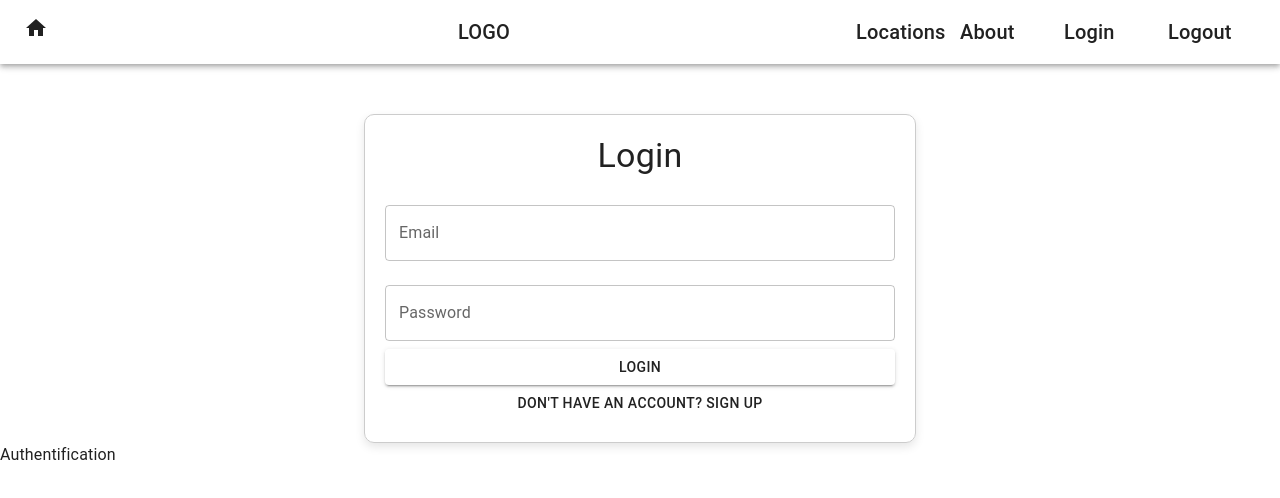
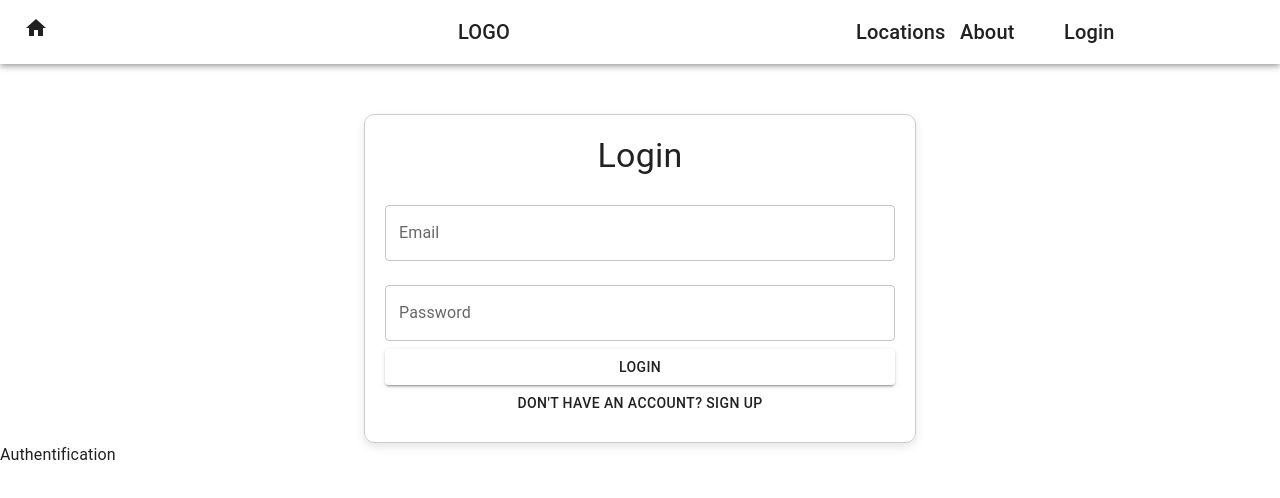
Before and after one commit to TarasOstasha/Blog, a React (Create React App) app in the folder client/: page /auth in a window 1280 px wide. Shown: the top 498 px of the page. Built offline with nearby package versions, Linux system fonts and the light colour scheme.

Commit message:
add userlist and users components

```diff
--- a/client/src/App.tsx
+++ b/client/src/App.tsx
@@ -10,6 +10,7 @@ import Authentication from './pages/Authentification/Authentication';
 import Login from './components/Auth/Login';
 import Register from './components/Auth/Register';
 import GalleryAdminForm from './pages/GalleryAdminForm/GalleryAdminForm';
+import AdminUsers from './pages/AdminUsers/AdminUsers';
 
 const App: React.FC = () => {
   return (
@@ -24,6 +25,7 @@ const App: React.FC = () => {
           <Route path="/login" element={<Login />} />
           <Route path="/register" element={<Register />} />
           <Route path="/gallery" element={<GalleryAdminForm />} />
+          <Route path="/users" element={<AdminUsers />} />
           <Route path="*" element={<NotFound />} />
         </Routes>
       </div>
--- a/client/src/components/Header/Header.tsx
+++ b/client/src/components/Header/Header.tsx
@@ -2,7 +2,7 @@ import { AppBar, Toolbar, Typography, Grid } from '@mui/material';
 import HomeIcon from '@mui/icons-material/Home';
 import { jwtDecode } from 'jwt-decode';
 import React, { useEffect, useState } from 'react';
-import { Link } from 'react-router-dom';
+import { Link, useNavigate } from 'react-router-dom';
 import styles from './Header.module.scss';
 import { connect } from 'react-redux';
 import { AppDispatch, RootState } from '../../store';
@@ -10,23 +10,25 @@ import { setAuthData, logout } from '../../store/slices/authSlice';
 import { HeaderProps, MyToken } from '../../interfaces/registerTypes';
 
 const Header: React.FC<HeaderProps> = ({ userName, setAuthData, logOut }) => {
-  //const [isLogin, setIsLogin] = useState(false);
+  const navigate = useNavigate();
+
   useEffect(() => {
     const token = localStorage.getItem('authToken');
-    console.log(userName);
     if (token) {
       try {
-        if (token.split('.').length !== 3) {
-          throw new Error('Invalid token format');
-        }
         const decodedToken = jwtDecode<MyToken>(token);
         setAuthData(decodedToken);
-        //setIsLogin(true);
       } catch (error) {
         localStorage.removeItem('authToken');
       }
     }
   }, [setAuthData]);
+
+  const handleLogOut = () => {
+    localStorage.removeItem('authToken');
+    logOut();
+    navigate('/');
+  };
 
   return (
     <AppBar position="static">
@@ -84,11 +86,11 @@ const Header: React.FC<HeaderProps> = ({ userName, setAuthData, logOut }) => {
               </Typography>
             )}
           </Grid>
-          {/* {!isLogin ? ( */}
+          {userName !== null ? (
             <Grid item xs={12} md={1}>
               <Typography
                 variant="h6"
-              onClick={logOut}
+                onClick={handleLogOut}
                 style={{
                   cursor: 'pointer',
                   color: 'inherit',
@@ -98,9 +100,9 @@ const Header: React.FC<HeaderProps> = ({ userName, setAuthData, logOut }) => {
                 Logout
               </Typography>
             </Grid>
-          {/* // ) : (
-          //   ''
-          // )} */}
+          ) : (
+            ''
+          )}
         </Grid>
       </Toolbar>
     </AppBar>
@@ -115,7 +117,9 @@ const mapStateToProps = ({ auth: { authData } }: RootState) => {
 
 const mapDispatchToProps = (dispatch: AppDispatch) => ({
   setAuthData: (token: MyToken) => dispatch(setAuthData(token)),
-  logOut: () => dispatch(logout()),
+  logOut: () => {
+    dispatch(logout());
+  },
 });
 
 export default connect(mapStateToProps, mapDispatchToProps)(Header);
--- /dev/null
+++ b/client/src/components/UserList/UserList.tsx
@@ -0,0 +1,7 @@
+import React from 'react';
+
+const UserList = () => {
+  return <div>UserList</div>;
+};
+
+export default UserList;
--- /dev/null
+++ b/client/src/pages/AdminUsers/AdminUsers.tsx
@@ -0,0 +1,8 @@
+import React from 'react';
+import UserList from '../../components/UserList/UserList';
+
+const AdminUsers = () => {
+  return <UserList />;
+};
+
+export default AdminUsers;
--- a/client/src/store/slices/authSlice.ts
+++ b/client/src/store/slices/authSlice.ts
@@ -8,8 +8,14 @@ import { MyToken } from '../../interfaces/registerTypes';
 
 const AUTH_SLICE_NAME = 'auth';
 
+// interface AuthState {
+//   authData: UserData[] | null;
+//   isFetching: boolean;
+//   error: string | null;
+// }
+
 interface AuthState {
-  authData: UserData[] | null;
+  authData: UserData | null;
   isFetching: boolean;
   error: string | null;
 }
@@ -58,7 +64,7 @@ export const loginUserThunk = createAsyncThunk<
     try {
       const { data } = await API.loginUser(email, password);
       localStorage.setItem('authToken', data.token);
-      console.log(data, '<< data loginUserThunk');
+
       return data;
     } catch (err) {
       if (axios.isAxiosError(err) && err.response) {
@@ -98,11 +104,9 @@ const authUserSlice = createSlice({
   reducers: {
     setAuthData: (state, action: PayloadAction<MyToken>) => {
       state.authData = action.payload;
-      console.log(state.authData, '<< state.authData authUserSlice');
     },
     logout: (state) => {
       state.authData = null;
-      localStorage.removeItem('authToken');
     },
   },
   extraReducers: (builder) => {
--- a/client/src/store/slices/thumbnailGallerySlice.ts
+++ b/client/src/store/slices/thumbnailGallerySlice.ts
@@ -199,7 +199,7 @@ export const getThumbnailGalleryThunk = createAsyncThunk<
     const {
       data: { data },
     } = await API.getThumbnailGalleryData(limit, offset);
-    console.log(data, '<< data');
+    //console.log(data, '<< data');
     return data;
   } catch (err) {
     if (axios.isAxiosError(err) && err.response) {
```
Lines whose indentation alone changed are shown as unchanged.
